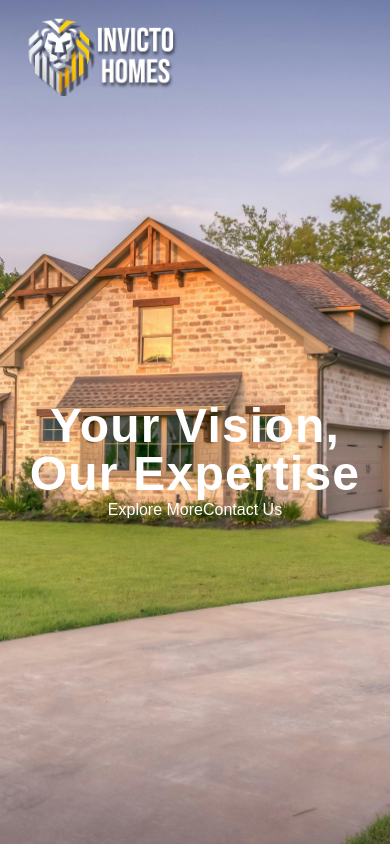
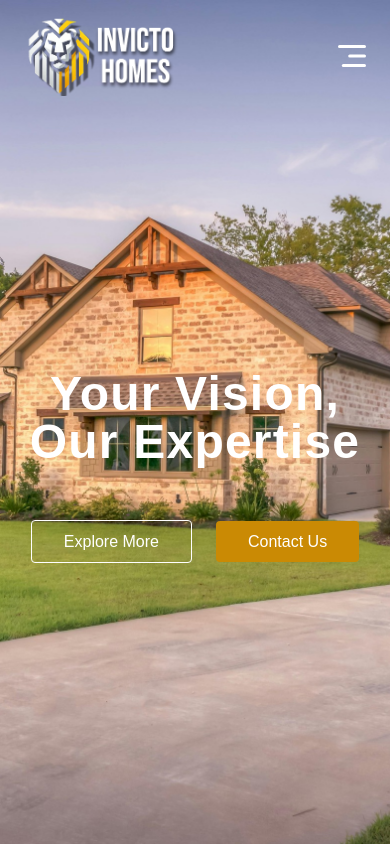
Before and after one commit to surkhab606/Invicto-React-Rebuild, a React (Vite) app: page / in a window 390 px wide. Built offline with nearby package versions, Linux system fonts and the light colour scheme; a web font is replaced by a local one.

Commit message:
v0.11: Added mobile menu and formatted buttons.

```diff
--- a/src/components/header.jsx
+++ b/src/components/header.jsx
@@ -10,9 +10,9 @@ const Header = () => {
             text-white '>
                 <h2 className='text-5xl sm:text-6xl md:text-[82px] inline-block max-w-3xl
                 font-semibold pt-20 tracking-wide'>Your Vision, Our Expertise</h2>
-                <div>
-                    <a href="">Explore More</a>
-                    <a href="">Contact Us</a>
+                <div className='space-x-6 mt-16'>
+                    <a href="#Projects" className='border border-white px-8 py-3 rounded'>Explore More</a>
+                    <a href="#Contact" className='bg-yellow-600 px-8 py-3 rounded'>Contact Us</a>
                 </div>
             </div>
         </div>
--- a/src/components/navbar.jsx
+++ b/src/components/navbar.jsx
@@ -1,5 +1,6 @@
 import React from 'react'
 import icon from '/headerlogo.png'
+import menuIcon from '/menu_icon.svg'
 
 const Navbar = () => {
     return (
@@ -14,6 +15,7 @@ const Navbar = () => {
                     <a href="#Header" className="cursor-pointer hover:text-gray-400 no-underline">Testimonials</a>
                 </ul>
                 <button className='hidden md:block bg-white px-8 py-2 rounded-full'>Sign Up</button>
+                <img src={menuIcon} className='md:hidden w-7' alt=""/>
             </div>
         </div>
     )
```
Also changed, not shown: public/menu_icon.svg (added).
